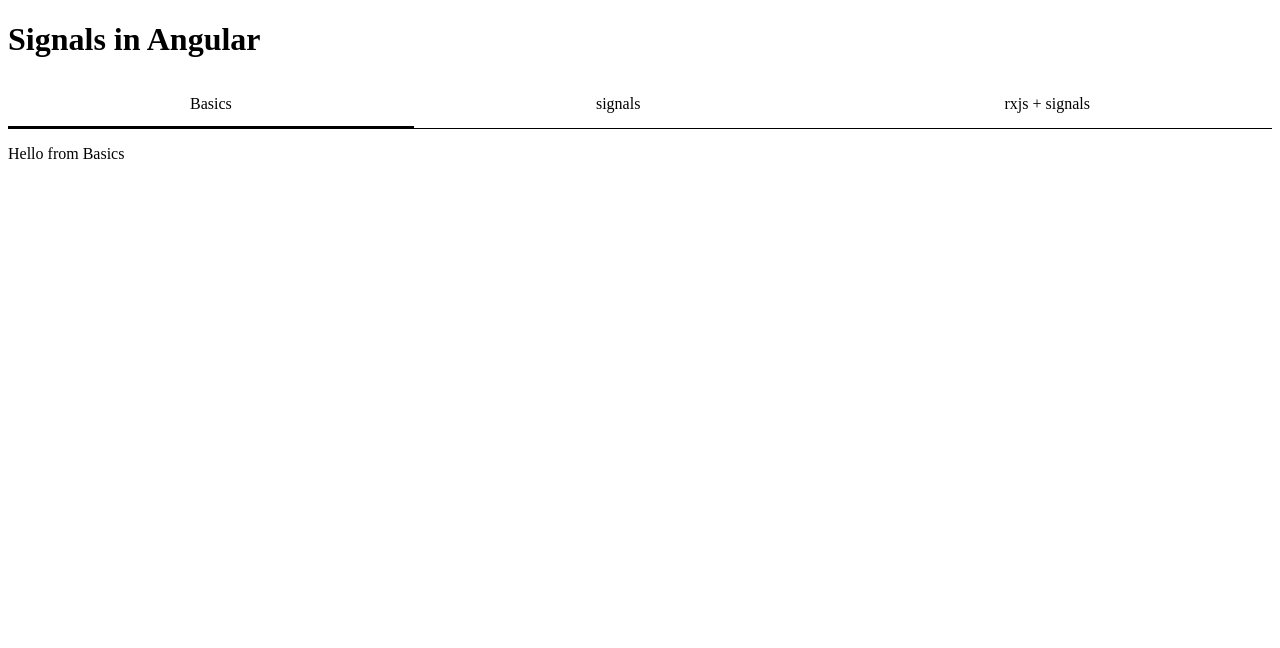
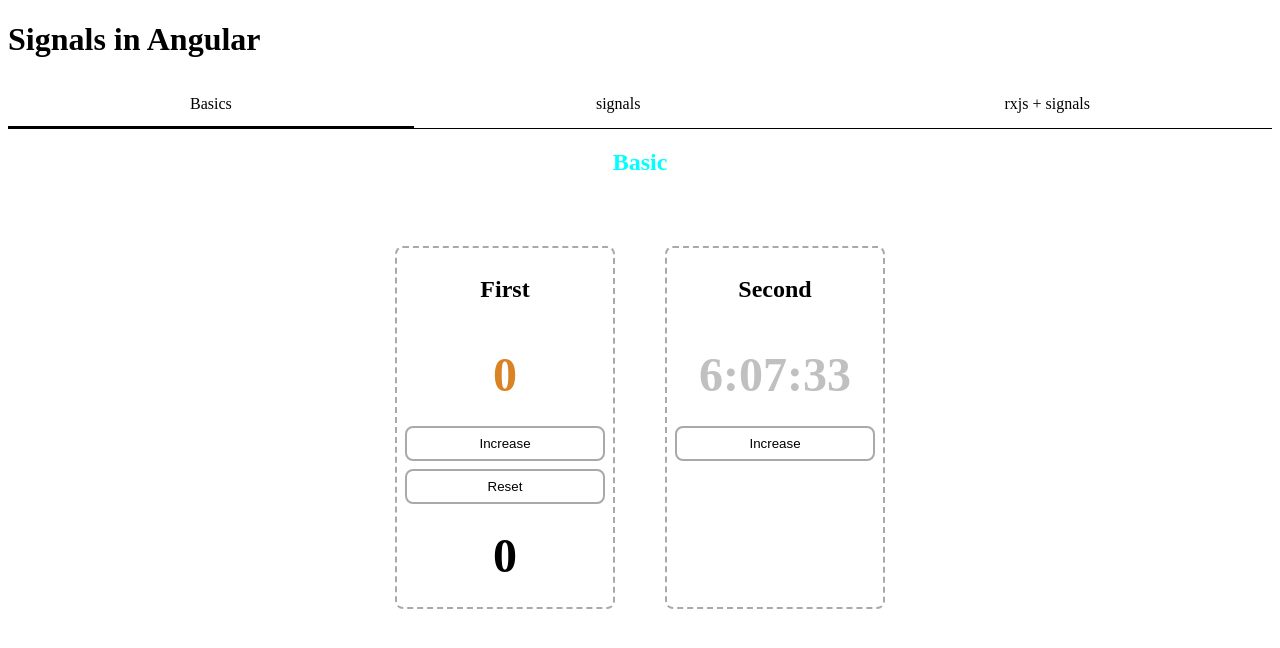
Before and after one commit to rantoun88/signals, an Angular app: page /basics in a window 1280 px wide. Shown: the top 648 px of the page. Built offline with nearby package versions, Linux system fonts and the light colour scheme.

Commit message:
add new components

```diff
--- /dev/null
+++ b/src/app/components/BasicComponent/basic.component.css
@@ -0,0 +1,20 @@
+.wrapper {
+  height: 100%;
+  width: 100%;
+  display: flex;
+  flex-direction: column;
+  justify-content: center;
+  justify-items: center;
+  gap: 50px;
+}
+.basic{
+  display: flex;
+  flex-direction: column;
+  align-items: center;
+}
+.content{
+  display: flex;
+  gap: 50px;
+  justify-content: center;
+  justify-items: center;
+}
--- a/src/app/components/BasicComponent/basic.component.html
+++ b/src/app/components/BasicComponent/basic.component.html
@@ -1 +1,9 @@
-<p>Hello from Basics</p>
+<div class="wrapper">
+ <div  class="basic" >
+   <h2 [style.color]="color()">Basic</h2>
+ </div>
+  <div class="content">
+    <app-basic-first-child/>
+    <app-basic-second-child/>
+  </div>
+</div>
--- a/src/app/components/BasicComponent/basic.component.ts
+++ b/src/app/components/BasicComponent/basic.component.ts
@@ -1,14 +1,43 @@
-import { Component } from '@angular/core';
+import {ChangeDetectionStrategy, Component, ElementRef, OnInit, Renderer2, signal, ViewChild} from '@angular/core';
 import { ReactiveFormsModule } from '@angular/forms';
 import { CommonModule } from '@angular/common';
+import {FirstChildComponent} from './first-child/first-child.component';
+import {SecondChildComponent} from './second-child/second-child.component';
 
 @Component({
   selector: 'basic-component',
   standalone: true,
-  imports: [CommonModule, ReactiveFormsModule],
+  imports: [CommonModule, ReactiveFormsModule,FirstChildComponent, SecondChildComponent],
   templateUrl: './basic.component.html',
-  styleUrl: './basic.component.scss'
+  styleUrl: './basic.component.css',
+  changeDetection:ChangeDetectionStrategy.OnPush
 })
-export class BasicComponent {
-
+export class BasicComponent{
+   color () : string {
+     console.log('Basic Component')
+     const randomNumber = Math.floor(Math.random() * 20);
+     const colors: string[] = [
+       '#FF0000',
+       '#008000',
+       '#0000FF',
+       '#FFFF00',
+       '#00FFFF',
+       '#FF00FF',
+       '#FFA500',
+       '#800080',
+       '#FFC0CB',
+       '#A52A2A',
+       '#808080',
+       '#0000AA',
+       '#FF0000',
+       '#00FF00',
+       '#800000',
+       '#808000',
+       '#000080',
+       '#008080',
+       '#C0C0C0',
+       '#FFD700'
+     ];
+    return colors[randomNumber % 20];
+  }
 }
--- /dev/null
+++ b/src/app/components/BasicComponent/first-child/first-child.component.css
@@ -0,0 +1,33 @@
+:host {
+  width: 200px;
+  display: inline-flex;
+  flex-direction: column;
+  border: 2px dashed darkgray;
+  border-radius: 0.5rem;
+  padding: 0.5rem;
+  gap: 0.5rem;
+}
+.first{
+  align-self: center;
+}
+p {
+  margin: 1rem;
+
+  text-align: center;
+
+  font-size: 3rem;
+  font-weight: bold;
+}
+
+button {
+  background: none;
+  border: 2px solid darkgray;
+  border-radius: 0.5rem;
+  padding: 0.5rem;
+
+  cursor: pointer;
+
+  &:hover {
+    background: lightgray;
+  }
+}
--- /dev/null
+++ b/src/app/components/BasicComponent/first-child/first-child.component.html
@@ -0,0 +1,11 @@
+<h2 class="first">First</h2>
+
+
+<p [style.color]="color()">{{ counter() }}</p>
+
+<button (click)="increment()">Increase</button>
+
+<button (click)="reset()">Reset</button>
+
+
+<p>{{doubleCounter()}}</p>
--- /dev/null
+++ b/src/app/components/BasicComponent/first-child/first-child.component.ts
@@ -0,0 +1,61 @@
+import {ChangeDetectionStrategy, Component, computed, effect, signal} from '@angular/core';
+
+
+
+@Component({
+  selector: 'app-basic-first-child',
+  imports: [],
+  templateUrl: './first-child.component.html',
+  styleUrl: './first-child.component.css',
+  changeDetection:ChangeDetectionStrategy.OnPush
+})
+export class FirstChildComponent {
+  restored = Number(sessionStorage.getItem(`counter`));
+  counter = signal<number>(this.restored || 0)
+  doubleCounter = computed(()=> {
+    this.counter();
+    console.log('computing double counter  ', this.counter());
+    return this.counter()*2;
+  })
+
+  ef=effect(()=> {
+    console.log('inside the effect',this.counter());
+    sessionStorage.setItem(`counter`, String(this.counter()));
+  });
+
+  constructor(
+  ) {
+
+  }
+  protected color(): string {
+    return this.colorPicker(this.counter());
+  }
+
+  protected increment(): void {
+    this.counter.update((oldValue)=> oldValue+1);
+    //this.persist();
+  }
+
+  protected reset(): void {
+    this.counter.set(400);
+    this.counter.set(200);
+    this.counter.set(500);
+    setTimeout(()=> { this.counter.set(0);},100)
+    //this.persist();
+  }
+
+  // private persist(): void {
+  //   sessionStorage.setItem(`counter`, String(this.counter()));
+  //   console.log("persisted");
+  // }
+
+  private colorPicker (n: number) : string {
+    const colors=[  "#d98324",
+      "#a40606",
+      "#0f4c5c",
+      "#6c9a8b",
+      "#c1d7ae",
+    ];
+    return colors[n %5];
+  }
+}
--- /dev/null
+++ b/src/app/components/BasicComponent/second-child/second-child.component.css
@@ -0,0 +1,34 @@
+:host {
+  width: 200px;
+  display: inline-flex;
+  flex-direction: column;
+
+  border: 2px dashed darkgray;
+  border-radius: 0.5rem;
+  padding: 0.5rem;
+  gap: 0.5rem;
+}
+.second{
+  align-self: center;
+}
+p {
+  margin: 1rem;
+
+  text-align: center;
+
+  font-size: 3rem;
+  font-weight: bold;
+}
+
+button {
+  background: none;
+  border: 2px solid darkgray;
+  border-radius: 0.5rem;
+  padding: 0.5rem;
+
+  cursor: pointer;
+
+  &:hover {
+    background: lightgray;
+  }
+}
--- /dev/null
+++ b/src/app/components/BasicComponent/second-child/second-child.component.html
@@ -0,0 +1,4 @@
+<h2 class="second">Second</h2>
+
+<p [style.color]="color()">{{ time() |  date:'h:mm:ss'  }}</p>
+<button (click)="clickMe()">Increase</button>
--- /dev/null
+++ b/src/app/components/BasicComponent/second-child/second-child.component.ts
@@ -0,0 +1,55 @@
+import {ChangeDetectionStrategy, Component, signal} from '@angular/core';
+import {interval} from 'rxjs';
+import {takeUntilDestroyed} from '@angular/core/rxjs-interop';
+import {DatePipe} from '@angular/common';
+
+@Component({
+  selector: 'app-basic-second-child',
+  imports: [
+    DatePipe
+  ],
+  templateUrl: './second-child.component.html',
+  styleUrl: './second-child.component.css',
+  changeDetection:ChangeDetectionStrategy.OnPush
+})
+export class SecondChildComponent {
+  // using
+  time = signal<Date>( new Date());
+  constructor() {
+    // interval(1000).pipe(takeUntilDestroyed()).subscribe(()=>
+    // {
+    //  this.time.set(new Date());
+    // })
+  }
+  color () : string {
+    console.log('Second Component')
+    const randomNumber = Math.floor(Math.random() * 20);
+    const colors: string[] = [
+      '#FF0000',
+      '#008000',
+      '#0000FF',
+      '#FFFF00',
+      '#00FFFF',
+      '#FF00FF',
+      '#FFA500',
+      '#800080',
+      '#FFC0CB',
+      '#A52A2A',
+      '#808080',
+      '#0000AA',
+      '#FF0000',
+      '#00FF00',
+      '#800000',
+      '#808000',
+      '#000080',
+      '#008080',
+      '#C0C0C0',
+      '#FFD700'
+    ];
+    return colors[randomNumber %20];
+  }
+
+  clickMe(){
+    console.log('just a click');
+  }
+}
--- a/src/app/components/product-dashboard-signals1/product-dashboard-signals1.ts
+++ b/src/app/components/product-dashboard-signals1/product-dashboard-signals1.ts
@@ -47,7 +47,7 @@
   constructor(private snackBar: MatSnackBar) {
     effect(() => {
       const products = this.filteredProducts();
-      console.log(`Filteredlist updated: ${products.length} product(s)`);
+     // console.log(`Filteredlist updated: ${products.length} product(s)`);
       this.snackBar.open(`Found ${products.length} product`, 'Close', {
         duration: 2000,
       });
--- a/src/app/components/product-dashboard-signals2/product-dashboard-signals2.ts
+++ b/src/app/components/product-dashboard-signals2/product-dashboard-signals2.ts
@@ -29,7 +29,7 @@
   constructor(private snackBar: MatSnackBar) {
     effect(() => {
       const products = this.filteredProducts();
-      console.log(`[Effect] Found ${this.productCount()} product(s)`);
+     // console.log(`[Effect] Found ${this.productCount()} product(s)`);
       this.snackBar.open(`Found ${products.length} product`, 'Close', {
         duration: 2000,
       });
```
Also changed, not shown: src/app/components/BasicComponent/basic.component.scss (deleted).
